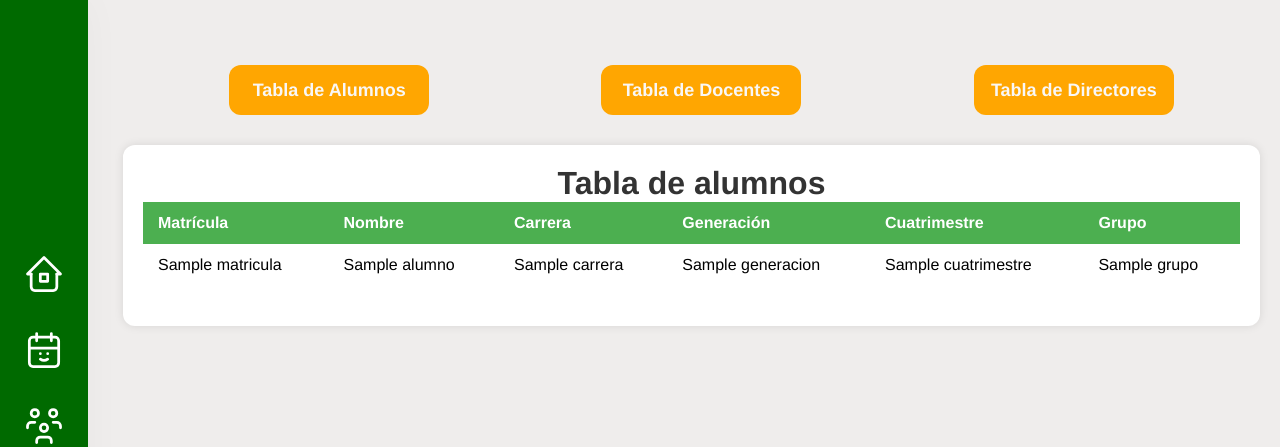
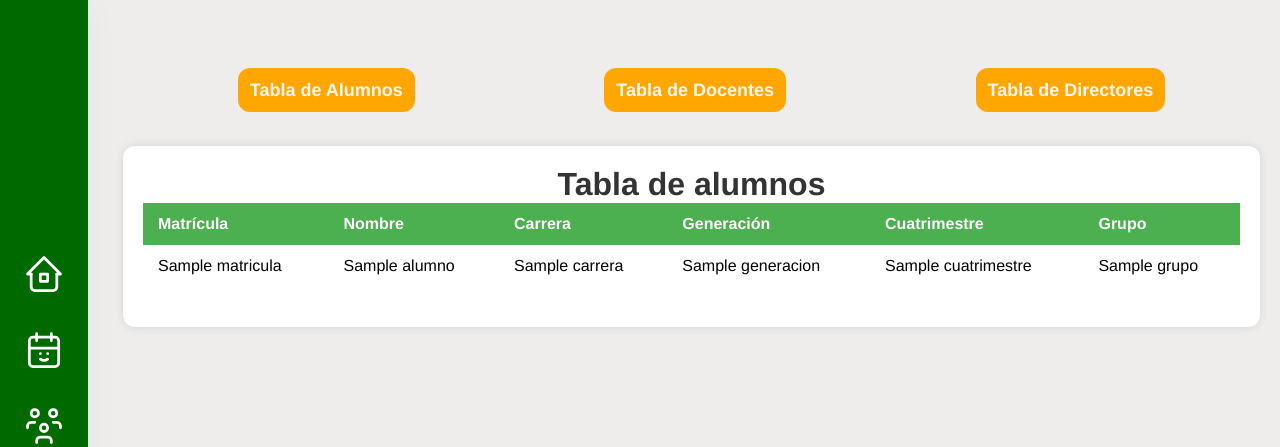
Before and after one commit to DaniaGarciaM/SIIUTTLAX---Universoft, a Django app: template templates/users/alumnos.html in a window 1280 px wide. Shown: the top 447 px of the page. Run offline with Django 3.2, Linux system fonts and the light colour scheme; the template is opened without the code that fills it: most values are stand-ins (such as "Sample title", 1, 10 or a date in 2020).

Commit message:
corrigiendo botones

```diff
--- a/static/css/academy.css
+++ b/static/css/academy.css
@@ -51,23 +51,20 @@ h2{
 }
 
 .navUser li{
-    height: 50px;
-    width: 200px;
-    background-color: var(--orange-primary);
     text-align: center;
     padding: 15px;
     border-radius: 12px;
     cursor: pointer;
 }
 
-.navUser li:hover{
+.navUser a:hover{
     background-color: var(--orange-secundary);
 }
 
 .navUser a{
-    height: 50px;
-    width: 200px;
-    /* border: solid red; */
+    padding: 12px;
+    background-color: var(--orange-primary);
+    border-radius: 12px;
     color: var(--bg-1);
 }
 
```
